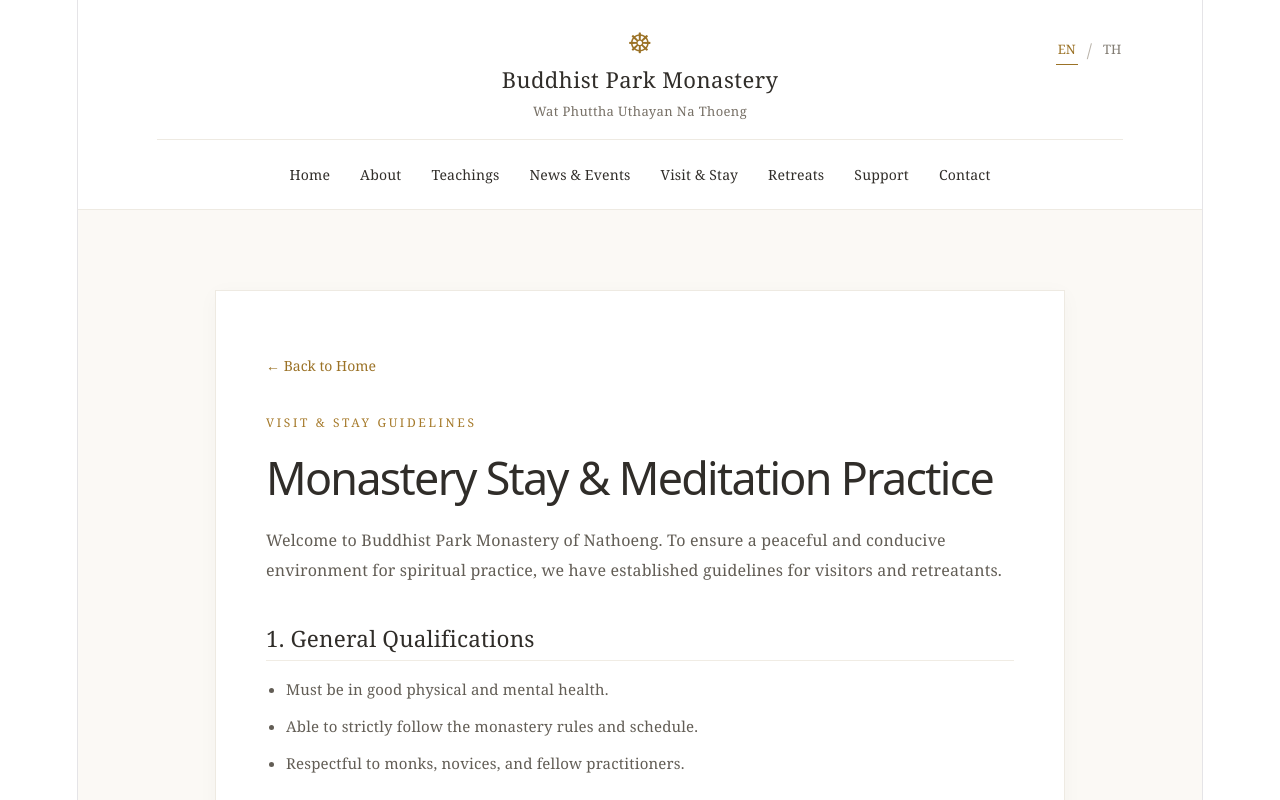
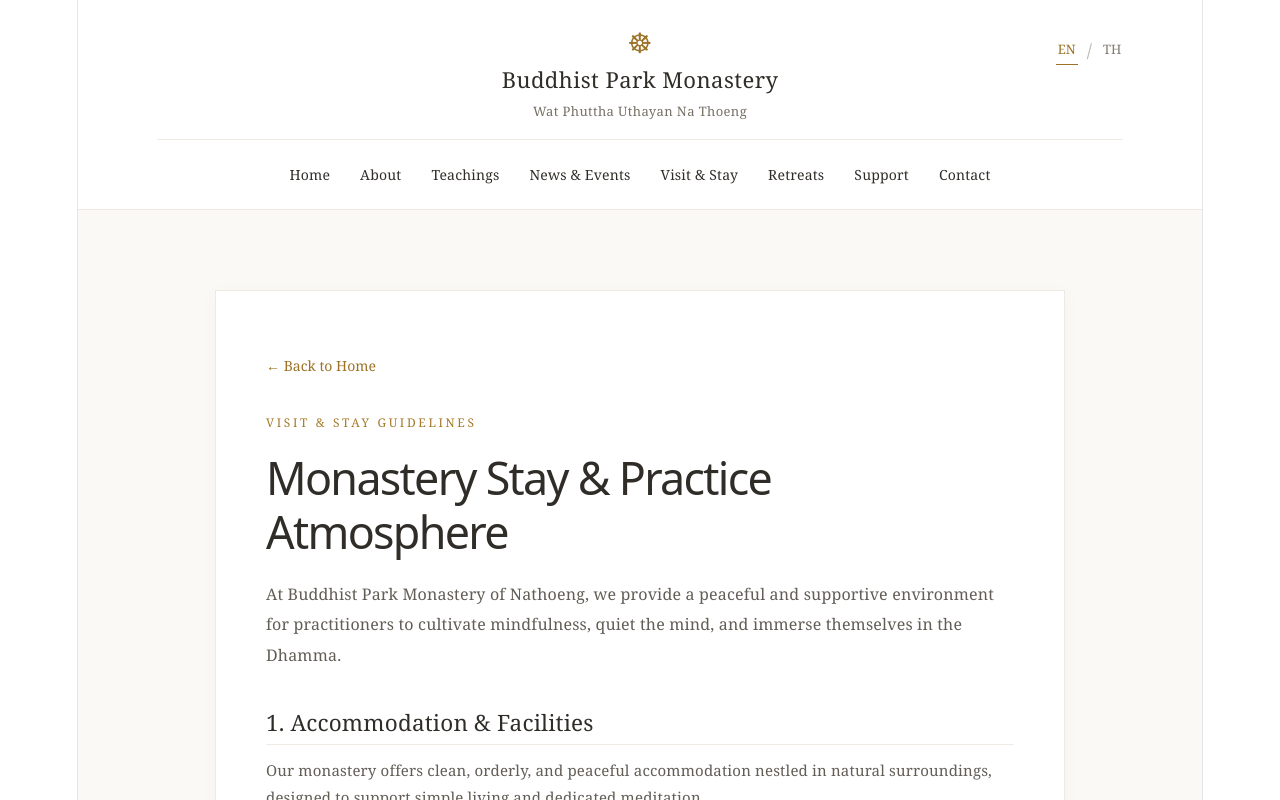
Before and after one commit to saributrchal-alt/nathoeng-temple, a React (Vite) app: page / in a window 1280 px wide. Both pictures are taken after a click on the button "Plan your visit →". Shown: the top 800 px of the page. Built offline with nearby package versions, Linux system fonts and the light colour scheme.

Commit message:
Update website layout and fix styles

```diff
--- a/src/App.css
+++ b/src/App.css
@@ -519,18 +519,18 @@
   padding: 60px 50px;
   border: 1px solid #eeeae2;
   box-shadow: 0 4px 20px rgba(0,0,0,0.03);
-  text-align: left; /* จัดเนื้อหาภายในให้ชิดซ้ายเป็นระเบียบ */
+  text-align: left;
 }
 
 .backButton {
-  display: inline-block;       /* บังคับให้อยู่บรรทัดบนสุดแยกเด็ดขาด */
+  display: inline-block;
   background: none;
   border: none;
   color: #9b7226;
   font-size: 14px;
   cursor: pointer;
   padding: 0 0 5px 0;
-  margin-bottom: 30px;         /* เว้นระยะห่างจากหัวข้อด้านล่าง */
+  margin-bottom: 30px;
   font-weight: 500;
   text-align: left;
 }
@@ -558,6 +558,53 @@
   line-height: 1.9;
   color: #625d55;
   margin-bottom: 40px;
+}
+
+.guideContentBlock {
+  margin-bottom: 40px;
+}
+
+.guideContentBlock h3 {
+  font-size: 1.25rem;
+  font-weight: 500;
+  color: #302d29;
+  margin-bottom: 12px;
+  border-bottom: 1px solid #f0ece4;
+  padding-bottom: 8px;
+}
+
+.guideContentBlock p {
+  font-size: 15px;
+  line-height: 1.8;
+  color: #625d55;
+  margin-bottom: 20px;
+}
+
+.guideImageFrame {
+  width: 100%;
+  margin: 20px 0;
+  border-radius: 4px;
+  overflow: hidden;
+  border: 1px solid #eeeae2;
+  background: #fcfbfa;
+}
+
+.guideImageFrame img {
+  width: 100%;
+  max-height: 420px;
+  object-fit: cover;
+  display: block;
+}
+
+.imageCaption {
+  display: block;
+  padding: 12px 15px;
+  font-size: 13px;
+  color: #8c8378;
+  text-align: center;
+  font-style: italic;
+  background: #f9f7f2;
+  border-top: 1px solid #f0ece4;
 }
 
 .guideSectionBox {
--- a/src/App.jsx
+++ b/src/App.jsx
@@ -87,10 +87,9 @@
 
 function App() {
   const [lang, setLang] = useState('en')
-  const [currentPage, setCurrentPage] = useState('home') // 'home' หรือ 'visit-guide'
+  const [currentPage, setCurrentPage] = useState('home')
   const t = content[lang]
 
-  // ฟังก์ชันสำหรับเปลี่ยนหน้าและเลื่อนขึ้นด้านบนสุด
   const goToPage = (page) => {
     setCurrentPage(page)
     window.scrollTo({ top: 0, behavior: 'smooth' })
@@ -168,11 +167,7 @@
               <div className="aboutImage">
                 <img
                   src="/images/watermarked_img_18048839418065383299.jpg"
-                  alt={
-                    lang === 'en'
-                      ? 'Buddhist Park Monastery of Nathoeng'
-                      : 'วัดพุทธอุทยานนาเทิง'
-                  }
+                  alt={lang === 'en' ? 'Buddhist Park Monastery' : 'วัดพุทธอุทยานนาเทิง'}
                 />
               </div>
 
@@ -265,7 +260,7 @@
                 </article>
 
 
-                {/* VISIT (คลิกแล้วเปลี่ยนหน้าไปที่ระเบียบปฏิบัติ) */}
+                {/* VISIT */}
                 <article id="visit" className="imageCard">
 
                   <div className="cardImage">
@@ -365,58 +360,73 @@
           /* ================= PAGE: VISIT & STAY GUIDE ================= */
           <div className="guidePage">
             <div className="guideContainer">
+
               <button className="backButton" onClick={() => goToPage('home')}>
                 ← {lang === 'en' ? 'Back to Home' : 'กลับสู่หน้าหลัก'}
               </button>
 
               <span className="eyebrow">
-                {lang === 'en' ? 'VISIT & STAY GUIDELINES' : 'ระเบียบการและข้อมูลการปฏิบัติธรรม'}
+                {lang === 'en' ? 'VISIT & STAY GUIDELINES' : 'ระเบียบการและสถานที่พักปฏิบัติธรรม'}
               </span>
 
               <h1>
-                {lang === 'en' ? 'Monastery Stay & Meditation Practice' : 'ระเบียบการเข้าพักและปฏิบัติธรรม'}
+                {lang === 'en' ? 'Monastery Stay & Practice Atmosphere' : 'สถานที่พักและบรรยากาศการปฏิบัติธรรม'}
               </h1>
 
               <p className="guideIntro">
                 {lang === 'en'
-                  ? 'Welcome to Buddhist Park Monastery of Nathoeng. To ensure a peaceful and conducive environment for spiritual practice, we have established guidelines for visitors and retreatants.'
-                  : 'วัดพุทธอุทยานนาเทิง ยินดีต้อนรับผู้มีจิตศรัทธาทุกท่านที่ประสงค์จะมาปฏิบัติธรรมและพักอาศัย เพื่อความสงบเรียบร้อยและเอื้อต่อการเจริญสติภาวนา ทางวัดจึงขอแจ้งระเบียบและแนวทางปฏิบัติดังนี้'}
+                  ? 'At Buddhist Park Monastery of Nathoeng, we provide a peaceful and supportive environment for practitioners to cultivate mindfulness, quiet the mind, and immerse themselves in the Dhamma.'
+                  : 'วัดพุทธอุทยานนาเทิง จัดเตรียมพื้นที่และสภาพแวดล้อมอันสัปปายะ เพื่อให้ผู้ปฏิบัติธรรมได้ใช้ชีวิตอย่างเรียบง่าย สงบเย็น และเอื้อต่อการเจริญสติภาวนาอย่างแท้จริง'}
               </p>
 
-              <div className="guideSectionBox">
-                <h3>{lang === 'en' ? '1. General Qualifications' : '1. คุณสมบัติของผู้ปฏิบัติธรรม'}</h3>
-                <ul>
-                  <li>{lang === 'en' ? 'Must be in good physical and mental health.' : 'มีสุขภาพร่างกายและจิตใจสมบูรณ์แข็งแรง ไม่เป็นโรคติดต่อร้ายแรง'}</li>
-                  <li>{lang === 'en' ? 'Able to strictly follow the monastery rules and schedule.' : 'สามารถรักษาศีล 5 หรือศีล 8 และปฏิบัติตามระเบียบวินัยของวัดได้อย่างเคร่งครัด'}</li>
-                  <li>{lang === 'en' ? 'Respectful to monks, novices, and fellow practitioners.' : 'มีความเคารพและสำรวมในพระรัตนตรัย พระภิกษุสงฆ์ และเพื่อนร่วมปฏิบัติธรรม'}</li>
-                </ul>
+              {/* SECTION 1: ACCOMMODATION */}
+              <div className="guideContentBlock">
+                <h3>{lang === 'en' ? '1. Accommodation & Facilities' : '1. สถานที่พักสำหรับผู้ปฏิบัติธรรม'}</h3>
+                <p>
+                  {lang === 'en'
+                    ? 'Our monastery offers clean, orderly, and peaceful accommodation nestled in natural surroundings, designed to support simple living and dedicated meditation.'
+                    : 'ทางวัดมีอาคารที่พักและกุฏิสำหรับผู้ปฏิบัติธรรม ที่มีความสะอาด เป็นระเบียบเรียบร้อย ตั้งอยู่ท่ามกลางธรรมชาติอันร่มรื่น เงียบสงบ เหมาะแก่การพักผ่อนและปฏิบัติธรรมประจำวัน'}
+                </p>
+                <div className="guideImageFrame">
+                  <img src="/images/8301.jpg" alt="สถานที่พักผู้ปฏิบัติธรรม วัดพุทธอุทยานนาเทิง" />
+                  <span className="imageCaption">
+                    {lang === 'en' ? 'Peaceful accommodation area at the monastery' : 'บรรยากาศอาคารที่พักและพื้นที่รอบบริเวณวัด'}
+                  </span>
+                </div>
               </div>
 
-              <div className="guideSectionBox">
-                <h3>{lang === 'en' ? '2. What to Bring' : '2. สิ่งที่ต้องเตรียมมา'}</h3>
-                <ul>
-                  <li>{lang === 'en' ? 'White clothing for meditation practice.' : 'ชุดปฏิบัติธรรมสีขาวสุภาพเรียบร้อย'}</li>
-                  <li>{lang === 'en' ? 'Personal ID card for registration.' : 'บัตรประจำตัวประชาชน (สำหรับลงทะเบียนเข้าพัก)'}</li>
-                  <li>{lang === 'en' ? 'Personal toiletries and necessary medications.' : 'ของใช้ส่วนตัวที่จำเป็น เช่น สบู่ แปรงสีฟัน ยาสระผม และยาประจำตัว'}</li>
-                  <li>{lang === 'en' ? 'A personal blanket (as mountain nights can be cool).' : 'ผ้าห่มส่วนตัว (เนื่องจากอากาศในยามค่ำคืนค่อนข้างเย็น)'}</li>
-                </ul>
+              {/* SECTION 2: PRACTICE ATMOSPHERE */}
+              <div className="guideContentBlock">
+                <h3>{lang === 'en' ? '2. Atmosphere of Practice & Meditation' : '2. บรรยากาศการปฏิบัติธรรมและการเจริญสติ'}</h3>
+                <p>
+                  {lang === 'en'
+                    ? 'Practitioners gather in a serene environment to engage in group meditation, chanting, and listening to Dhamma teachings, fostering mutual support and inner peace.'
+                    : 'ผู้ปฏิบัติธรรมจะได้ร่วมกิจกรรมทำวัตรสวดมนต์ นั่งสมาธิ เจริญสติ และฟังพระธรรมคำสอนร่วมกันในบรรยากาศที่อบอุ่น เรียบง่าย และเต็มไปด้วยความสงบเยือกเย็นของกัลยาณมิตร'}
+                </p>
+                <div className="guideImageFrame">
+                  <img src="/images/559063252_835057645566604_50190803944267715_n.jpg" alt="บรรยากาศการปฏิบัติธรรม วัดพุทธอุทยานนาเทิง" />
+                  <span className="imageCaption">
+                    {lang === 'en' ? 'Practitioners in white attire engaged in meditation and Dhamma practice' : 'บรรยากาศผู้ปฏิบัติธรรมชุดขาวร่วมเจริญสติและปฏิบัติภาวนาภายในวัด'}
+                  </span>
+                </div>
               </div>
 
+              {/* SECTION 3: RULES */}
               <div className="guideSectionBox">
-                <h3>{lang === 'en' ? '3. Rules & Conduct' : '3. ข้อควรปฏิบัติภายในวัด'}</h3>
+                <h3>{lang === 'en' ? '3. Rules & Guidelines for Stay' : '3. ระเบียบปฏิบัติและข้อควรปฏิบัติเบื้องต้น'}</h3>
                 <ul>
-                  <li>{lang === 'en' ? 'Observe noble silence and speak only when necessary.' : 'ลดการพูดคุย งดการใช้โทรศัพท์มือถือ เพื่อความสงบในการภาวนา'}</li>
-                  <li>{lang === 'en' ? 'Strictly refrain from bringing valuables, gold, or expensive items.' : 'งดเว้นการนำเครื่องประดับ ของมีค่า หรือเงินจำนวนมากติดตัวมา'}</li>
-                  <li>{lang === 'en' ? 'Participate in monastery group chanting and meditation schedule.' : 'ร่วมทำวัตรสวดมนต์และกิจกรรมภาวนาตามตารางเวลาของวัด'}</li>
+                  <li>{lang === 'en' ? 'Observe the Five or Eight Precepts strictly during your stay.' : 'รักษาศีล 5 หรือศีล 8 อย่างเคร่งครัดตลอดระยะเวลาที่เข้าพัก'}</li>
+                  <li>{lang === 'en' ? 'Maintain noble silence and minimize mobile phone usage to protect the meditative atmosphere.' : 'งดการพูดคุยเพ้อเจ้อ และจำกัดการใช้โทรศัพท์มือถือ เพื่อรักษาความสงบสงัด'}</li>
+                  <li>{lang === 'en' ? 'Participate in daily routines, chanting, and meditation schedules.' : 'ร่วมทำกิจกรรมทำวัตรสวดมนต์และปฏิบัติภาวนาตามตารางของทางวัด'}</li>
                 </ul>
               </div>
 
               <div className="guideContactBox">
-                <h3>{lang === 'en' ? 'For Inquiry and Advance Booking' : 'ติดต่อสอบถามและจองเวลาเข้าปฏิบัติธรรม'}</h3>
+                <h3>{lang === 'en' ? 'Interested in Joining? Contact Us' : 'สนใจเข้าร่วมปฏิบัติธรรม / สอบถามข้อมูลเพิ่มเติม'}</h3>
                 <p>
                   {lang === 'en'
-                    ? 'Please contact the monastery office in advance before your visit to ensure accommodation availability.'
-                    : 'กรุณาติดต่อประสานงานล่วงหน้าก่อนเดินทางมา เพื่อความสะดวกในการจัดเตรียมสถานที่และที่พัก'}
+                    ? 'Please reach out to the monastery in advance to plan your visit and check accommodation availability.'
+                    : 'ผู้ที่สนใจสามารถติดต่อสอบถามรายละเอียด หรือจองเวลาเข้าปฏิบัติธรรมล่วงหน้าได้ทางช่องทางติดต่อของวัด'}
                 </p>
                 <button onClick={() => { goToPage('home'); setTimeout(() => { document.getElementById('contact').scrollIntoView({ behavior: 'smooth' }) }, 100) }} className="primaryContactBtn">
                   {lang === 'en' ? 'Contact Us →' : 'ติดต่อทางวัด →'}
```
Also changed, not shown: public/images/8301.jpg (added).
